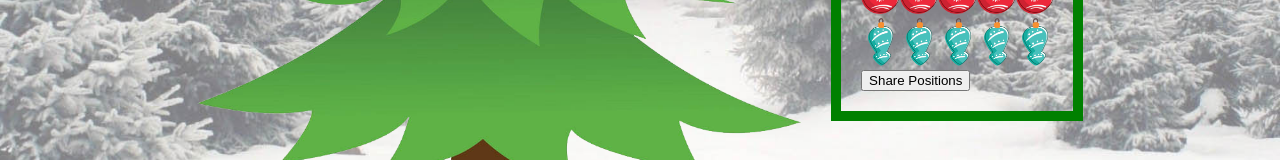
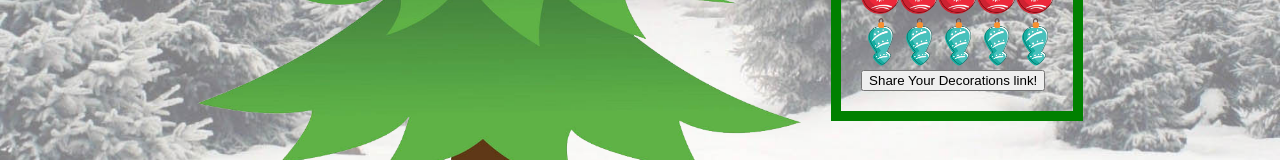
Before and after one commit to Feliz-NaviHack/ohxmastree, a React (Create React App) app: page / in a window 1280 px wide. Shown: the part 582-742 px from the top of the page. Built offline with nearby package versions, Linux system fonts and the light colour scheme; no server answers.

Commit message:
Commented out testing text and commented out references to it in functions, changed text on share button

```diff
--- a/src/App.js
+++ b/src/App.js
@@ -30,7 +30,7 @@ function App() {
     return {};
   };
   const [positions, setPositions] = useState(getInitialPositions());
-  const [positionsString, setPositionsString] = useState("");
+  // const [positionsString, setPositionsString] = useState("");
 
   const imageMap = {
     blue: blueImage,
@@ -60,7 +60,7 @@ function App() {
 
   const handleSharePositions = () => {
     const newPositionsString = JSON.stringify(positions);
-    setPositionsString(newPositionsString);
+    // setPositionsString(newPositionsString);
     const encodedPositions = encodeURIComponent(newPositionsString);
     window.history.pushState(null, null, `?positions=${encodedPositions}`);
   };
@@ -115,7 +115,7 @@ function App() {
           </div>
 
           {/* Button to share positions */}
-          <button onClick={handleSharePositions}>Share Positions</button>
+          <button onClick={handleSharePositions}>Share Your Decorations link!</button>
 
           {/* Display positions string in a dedicated p tag */}
           {/* <p className="positionstring">{positionsString}</p> */}
```
